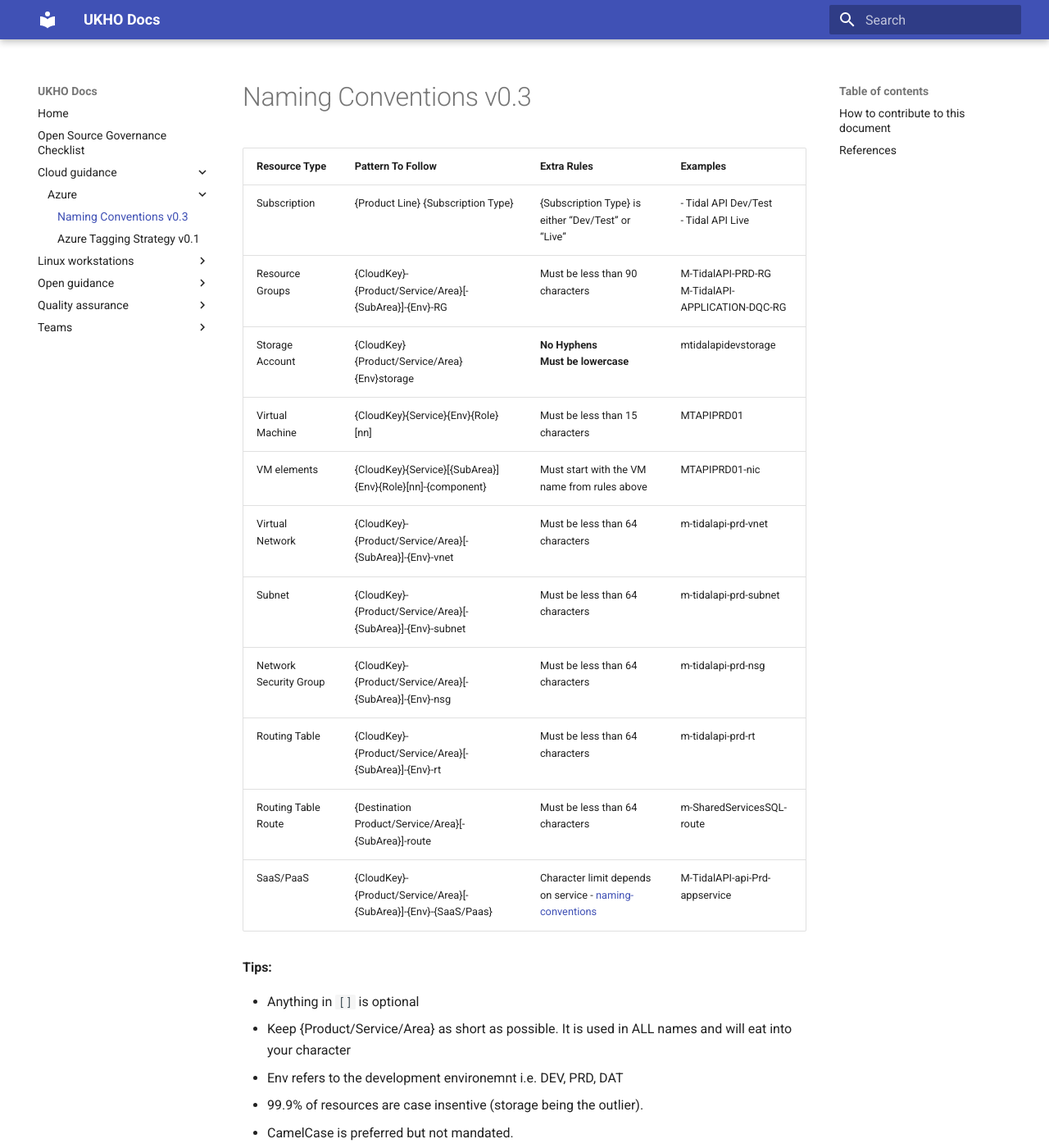
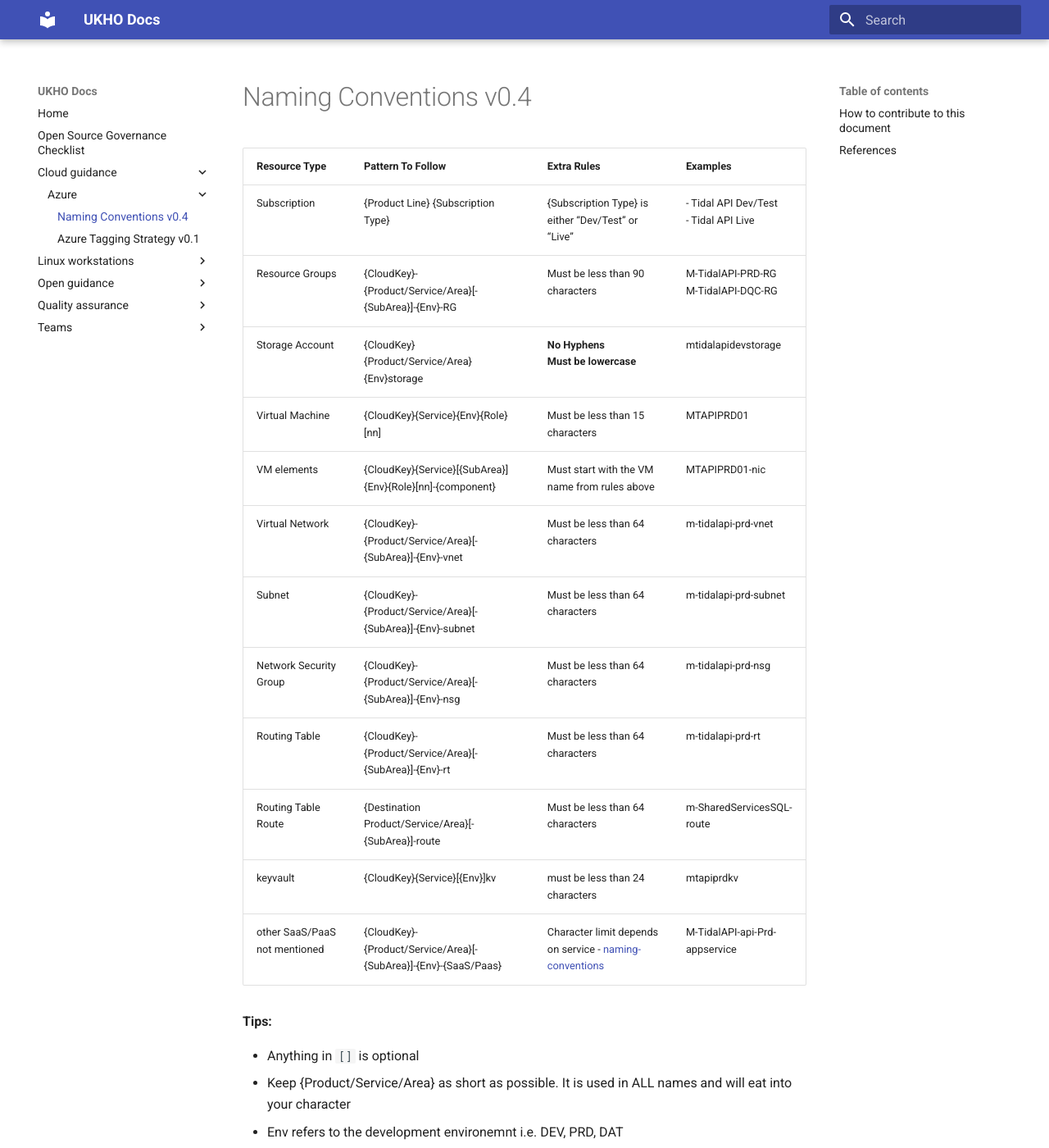
Before and after one commit to UKHO/docs, an MkDocs documentation site: the page built from docs/cloud-guidance/azure/ukho-azure-naming-convention.md, in a window 1280 px wide and 1400 px high. Shown: the whole window at 82% size. Built offline with MkDocs 1.6.1 and Material for MkDocs 9.7.7, drawn with Linux system fonts in a browser that asks for light colours.

Commit message:
added keyvault specific

```diff
--- a/docs/cloud-guidance/azure/ukho-azure-naming-convention.md
+++ b/docs/cloud-guidance/azure/ukho-azure-naming-convention.md
@@ -1,9 +1,9 @@
-# Naming Conventions v0.3
+# Naming Conventions v0.4
 
 | Resource Type | Pattern To Follow | Extra Rules | Examples |
 |-|-|-|-|
 | Subscription | {Product Line} {Subscription Type} | {Subscription Type} is either “Dev/Test” or “Live” | - Tidal API Dev/Test <br /> - Tidal API Live <br /> |
-| Resource Groups | {CloudKey}-{Product/Service/Area}[-{SubArea}]-{Env}-RG | Must be less than 90 characters |M-TidalAPI-PRD-RG <br /> M-TidalAPI-APPLICATION-DQC-RG <br /> |
+| Resource Groups | {CloudKey}-{Product/Service/Area}[-{SubArea}]-{Env}-RG | Must be less than 90 characters |M-TidalAPI-PRD-RG <br /> M-TidalAPI-DQC-RG <br /> |
 | Storage Account | {CloudKey}{Product/Service/Area}{Env}storage <br /> | **No Hyphens** <br /> **Must be lowercase** <br />| mtidalapidevstorage |
 | Virtual Machine | {CloudKey}{Service}{Env}{Role}[nn] | Must be less than 15 characters <br /> | MTAPIPRD01 |
 | VM elements | {CloudKey}{Service}[{SubArea}]{Env}{Role}[nn]-{component} | Must start with the VM name from rules above | MTAPIPRD01-nic |
@@ -12,7 +12,8 @@
 | Network Security Group | {CloudKey}-{Product/Service/Area}[-{SubArea}]-{Env}-nsg | Must be less than 64 characters <br /> | m-tidalapi-prd-nsg |
 | Routing Table | {CloudKey}-{Product/Service/Area}[-{SubArea}]-{Env}-rt | Must be less than 64 characters <br /> | m-tidalapi-prd-rt |
 | Routing Table Route | {Destination Product/Service/Area}[-{SubArea}]-route | Must be less than 64 characters <br /> | m-SharedServicesSQL-route |
-| SaaS/PaaS | {CloudKey}-{Product/Service/Area}[-{SubArea}]-{Env}-{SaaS/Paas} <br /> | Character limit depends on service - [naming-conventions](https://docs.microsoft.com/en-us/azure/architecture/best-practices/naming-conventions) <br /> | M-TidalAPI-api-Prd-appservice |
+| keyvault | {CloudKey}{Service}[{Env}]kv | must be less than 24 characters | mtapiprdkv |
+| other SaaS/PaaS not mentioned | {CloudKey}-{Product/Service/Area}[-{SubArea}]-{Env}-{SaaS/Paas} <br /> | Character limit depends on service - [naming-conventions](https://docs.microsoft.com/en-us/azure/architecture/best-practices/naming-conventions) | M-TidalAPI-api-Prd-appservice |
 
 **Tips:**
 
```
